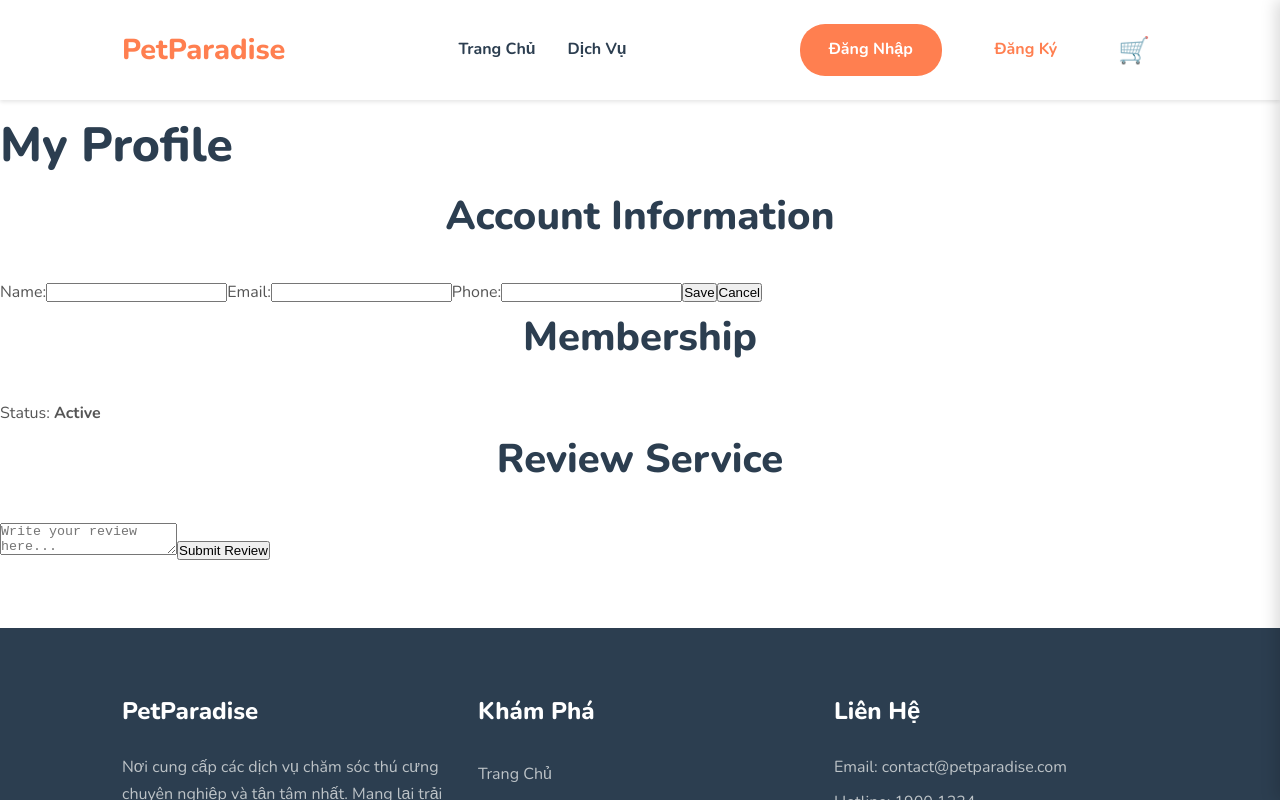
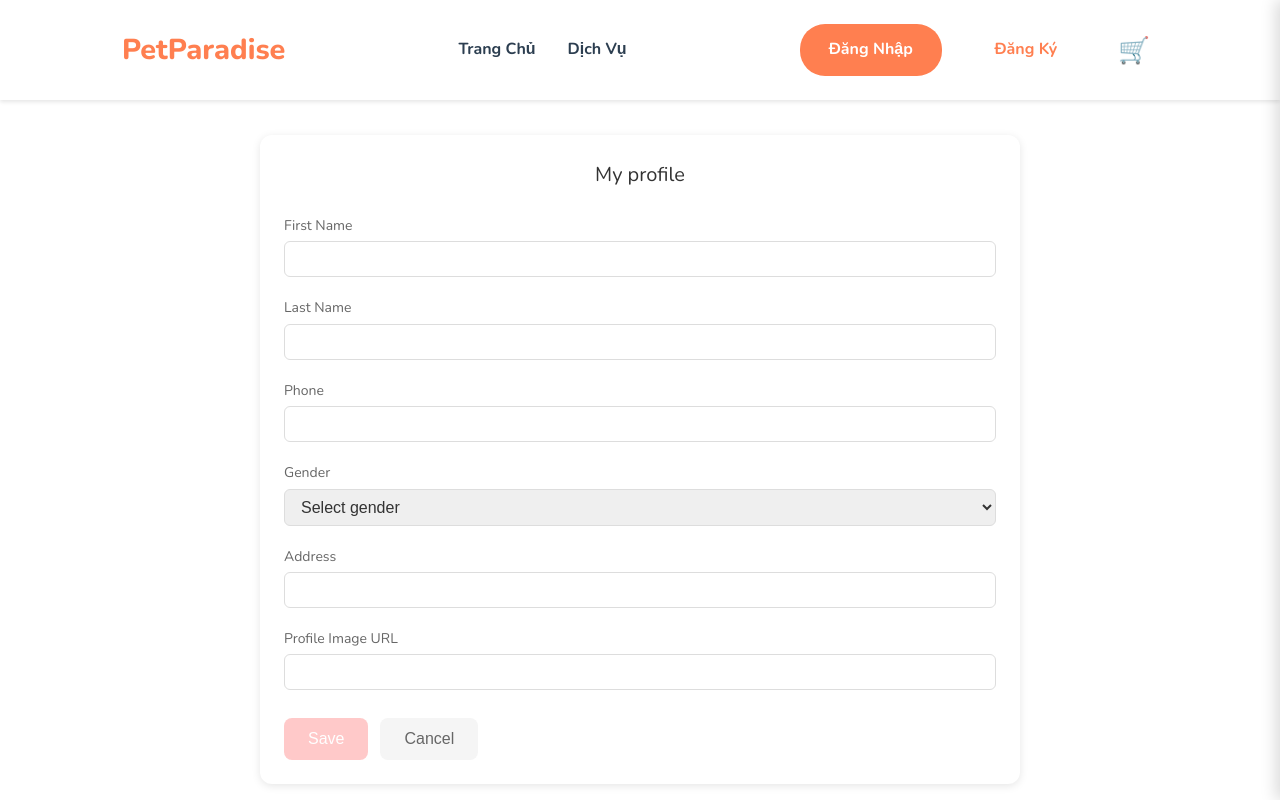
Before and after one commit to light0504/SWD392FE, a React (Create React App) app: page /profile in a window 1280 px wide. Both pictures are taken after a click on the button "Edit". Shown: the top 800 px of the page. Built offline with nearby package versions, Linux system fonts and the light colour scheme.

Commit message:
Profilepage
push

```diff
--- a/src/pages/public/ProfilePage.css
+++ b/src/pages/public/ProfilePage.css
@@ -1,66 +1,156 @@
 /* Profile Page Styles */
 
 .profile-container {
-  max-width: 400px;
+  max-width: 800px;
   margin: 40px auto;
-  background: #fff;
-  border-radius: 16px;
-  box-shadow: 0 4px 24px rgba(0,0,0,0.08);
-  padding: 32px 24px;
-  text-align: center;
+  padding: 20px;
 }
 
-.profile-avatar {
-  width: 110px;
-  height: 110px;
-  border-radius: 50%;
-  object-fit: cover;
-  margin-bottom: 18px;
-  border: 4px solid #e0e0e0;
+.profile-card {
+  background: white;
+  border-radius: 12px;
+  padding: 24px;
+  box-shadow: 0 2px 8px rgba(0, 0, 0, 0.1);
 }
 
-.profile-name {
-  font-size: 1.6rem;
-  font-weight: 600;
-  color: #222;
-  margin-bottom: 6px;
+.profile-card h2 {
+  font-size: 20px;
+  font-weight: 500;
+  color: #333;
+  margin-bottom: 24px;
 }
 
-.profile-email {
-  font-size: 1rem;
-  color: #666;
-  margin-bottom: 18px;
+.profile-info {
+  display: flex;
+  flex-direction: column;
+  gap: 20px;
 }
 
-.profile-info-list {
-  list-style: none;
-  padding: 0;
-  margin: 0 0 18px 0;
+.profile-field {
+  display: flex;
+  flex-direction: column;
+  gap: 4px;
 }
 
-.profile-info-list li {
-  font-size: 1rem;
-  color: #444;
-  margin-bottom: 8px;
+.profile-field label {
+  font-size: 14px;
+  color: #666;
 }
 
-.profile-actions {
-  display: flex;
-  justify-content: center;
-  gap: 12px;
+.profile-field p {
+  font-size: 16px;
+  color: #333;
+  margin: 0;
 }
 
-.profile-actions button {
-  padding: 8px 20px;
+.profile-form {
+  display: flex;
+  flex-direction: column;
+  gap: 20px;
+}
+
+.profile-field input,
+.profile-field select {
+  padding: 8px 12px;
+  border: 1px solid #ddd;
+  border-radius: 6px;
+  font-size: 16px;
+  color: #333;
+  width: 100%;
+}
+
+.profile-field input:focus,
+.profile-field select:focus {
+  outline: none;
+  border-color: #FF6B6B;
+  box-shadow: 0 0 0 2px rgba(255, 107, 107, 0.1);
+}
+
+.form-buttons {
+  display: flex;
+  gap: 12px;
+  margin-top: 8px;
+}
+
+.edit-button,
+.save-button {
+  background: #FF6B6B;
+  color: white;
   border: none;
-  border-radius: 6px;
-  background: #1976d2;
-  color: #fff;
+  border-radius: 8px;
+  padding: 12px 24px;
+  font-size: 16px;
   font-weight: 500;
   cursor: pointer;
-  transition: background 0.2s;
+  transition: background-color 0.2s;
 }
 
-.profile-actions button:hover {
-  background: #125ea2;
+.cancel-button {
+  background: #f5f5f5;
+  color: #666;
+  border: none;
+  border-radius: 8px;
+  padding: 12px 24px;
+  font-size: 16px;
+  font-weight: 500;
+  cursor: pointer;
+  transition: background-color 0.2s;
 }
+
+.edit-button:hover,
+.save-button:hover {
+  background: #FF5252;
+}
+
+.cancel-button:hover {
+  background: #e5e5e5;
+}
+
+.save-button:disabled {
+  background: #ffb3b3;
+  cursor: not-allowed;
+  opacity: 0.7;
+}
+
+.save-button:disabled:hover {
+  background: #ffb3b3;
+}
+
+.error-message,
+.success-message {
+  padding: 12px;
+  border-radius: 6px;
+  margin-bottom: 16px;
+  font-size: 14px;
+}
+
+.error-message {
+  background-color: #ffebee;
+  color: #c62828;
+  border: 1px solid #ffcdd2;
+}
+
+.success-message {
+  background-color: #e8f5e9;
+  color: #2e7d32;
+  border: 1px solid #c8e6c9;
+}
+
+.profile-status {
+  display: flex;
+  align-items: center;
+  gap: 8px;
+  margin-top: 8px;
+}
+
+.status-dot {
+  width: 8px;
+  height: 8px;
+  background-color: #4CAF50;
+  border-radius: 50%;
+}
+
+.profile-status span:last-child {
+  font-size: 14px;
+  color: #666;
+}
--- a/src/pages/public/ProfilePage.js
+++ b/src/pages/public/ProfilePage.js
@@ -1,121 +1,206 @@
 import React, { useState, useEffect } from 'react';
 import './ProfilePage.css';
 import { useAuth } from '../../hooks/useAuth';
+import { updateUserProfile } from '../../api/authAPI';
 
 export default function ProfilePage() {
-  const { user } = useAuth();
-  // Profile state
-  const [profile, setProfile] = useState({
-    name: '',
-    email: '',
-    phone: '',
+  const { user, setUser } = useAuth();
+  const [isEditing, setIsEditing] = useState(false);
+  const [formData, setFormData] = useState({
+    firstName: '',
+    lastName: '',
+    phoneNumber: '',
+    gender: '',
+    address: '',
+    imgURL: ''
   });
-
-  const [editing, setEditing] = useState(false);
-  const [membershipStatus, setMembershipStatus] = useState('None');
-  const [review, setReview] = useState('');
-  const [message, setMessage] = useState('');
+  const [changedFields, setChangedFields] = useState({});
+  const [error, setError] = useState('');
+  const [success, setSuccess] = useState('');
 
   useEffect(() => {
     if (user) {
-      setProfile({
-        name: user.firstName || user.lastName || '',
-        email: user.email || '',
-        phone: user.phoneNumber || '',
+      setFormData({
+        firstName: user.firstName || '',
+        lastName: user.lastName || '',
+        phoneNumber: user.phoneNumber || '',
+        gender: user.gender || '',
+        address: user.address || '',
+        imgURL: user.imgURL || ''
       });
-      // If user has order history, set it here. Example:
-      // setOrderHistory(user.orders || []); // This line is removed
-    } else {
-      // setOrderHistory([]); // This line is removed
     }
-    // Fetch membership status (placeholder)
-    setMembershipStatus('Active');
   }, [user]);
 
-  const handleProfileChange = (e) => {
+  const handleChange = (e) => {
     const { name, value } = e.target;
-    setProfile((prev) => ({ ...prev, [name]: value }));
+    setFormData(prev => ({
+      ...prev,
+      [name]: value
+    }));
+
+    // Only track field if it's different from original value
+    if (value !== user[name]) {
+      setChangedFields(prev => ({
+        ...prev,
+        [name]: value
+      }));
+    } else {
+      // Remove field if it's back to original value
+      setChangedFields(prev => {
+        const newFields = { ...prev };
+        delete newFields[name];
+        return newFields;
+      });
+    }
   };
 
-  const handleProfileSave = (e) => {
+  const handleSubmit = async (e) => {
     e.preventDefault();
-    // Placeholder for API call to update profile
-    setEditing(false);
-    setMessage('Profile updated successfully!');
-    setTimeout(() => setMessage(''), 2000);
+    setError('');
+    setSuccess('');
+
+    // Only proceed if there are changes
+    if (Object.keys(changedFields).length === 0) {
+      setIsEditing(false);
+      return;
+    }
+
+    try {
+      const response = await updateUserProfile(changedFields);
+      if (response) {
+        setUser({ ...user, ...changedFields });
+        setSuccess('Profile updated successfully!');
+        setIsEditing(false);
+        setChangedFields({}); // Reset changed fields
+      }
+    } catch (err) {
+      setError('Failed to update profile. Please try again.');
+      console.error('Update error:', err);
+    }
   };
 
-  const handleBuyMembership = () => {
-    // Placeholder for API call
-    setMembershipStatus('Active');
-    setMessage('Membership purchased!');
-    setTimeout(() => setMessage(''), 2000);
-  };
-
-  const handleReviewSubmit = (e) => {
-    e.preventDefault();
-    // Placeholder for API call
-    setReview('');
-    setMessage('Thank you for your review!');
-    setTimeout(() => setMessage(''), 2000);
+  const handleCancel = () => {
+    setFormData({
+      firstName: user?.firstName || '',
+      lastName: user?.lastName || '',
+      phoneNumber: user?.phoneNumber || '',
+      gender: user?.gender || '',
+      address: user?.address || '',
+      imgURL: user?.imgURL || ''
+    });
+    setChangedFields({});
+    setIsEditing(false);
+    setError('');
   };
 
   return (
-    <div className="profile-page">
-      <h1 style={{ marginTop: '32px' }}>My Profile</h1>
-      {message && <div className="profile-message">{message}</div>}
-      {/* Profile Info Section */}
-      <section className="profile-section">
-        <h2>Account Information</h2>
-        {editing ? (
-          <form onSubmit={handleProfileSave} className="profile-form">
-            <label>
-              Name:
-              <input name="name" value={profile.name} onChange={handleProfileChange} required />
-            </label>
-            <label>
-              Email:
-              <input name="email" value={profile.email} onChange={handleProfileChange} required type="email" />
-            </label>
-            <label>
-              Phone:
-              <input name="phone" value={profile.phoneNumber} onChange={handleProfileChange} required />
-            </label>
-            <button type="submit">Save</button>
-            <button type="button" onClick={() => setEditing(false)}>Cancel</button>
+    <div className="profile-container">
+      <div className="profile-card">
+        <h2>My profile</h2>
+        {error && <div className="error-message">{error}</div>}
+        {success && <div className="success-message">{success}</div>}
+
+        {isEditing ? (
+          <form onSubmit={handleSubmit} className="profile-form">
+            <div className="profile-field">
+              <label>First Name</label>
+              <input
+                type="text"
+                name="firstName"
+                value={formData.firstName}
+                onChange={handleChange}
+              />
+            </div>
+            <div className="profile-field">
+              <label>Last Name</label>
+              <input
+                type="text"
+                name="lastName"
+                value={formData.lastName}
+                onChange={handleChange}
+              />
+            </div>
+            <div className="profile-field">
+              <label>Phone</label>
+              <input
+                type="tel"
+                name="phoneNumber"
+                value={formData.phoneNumber}
+                onChange={handleChange}
+              />
+            </div>
+            <div className="profile-field">
+              <label>Gender</label>
+              <select
+                name="gender"
+                value={formData.gender}
+                onChange={handleChange}
+              >
+                <option value="">Select gender</option>
+                <option value="male">Male</option>
+                <option value="female">Female</option>
+                <option value="other">Other</option>
+              </select>
+            </div>
+            <div className="profile-field">
+              <label>Address</label>
+              <input
+                type="text"
+                name="address"
+                value={formData.address}
+                onChange={handleChange}
+              />
+            </div>
+            <div className="profile-field">
+              <label>Profile Image URL</label>
+              <input
+                type="url"
+                name="imgURL"
+                value={formData.imgURL}
+                onChange={handleChange}
+              />
+            </div>
+            <div className="form-buttons">
+              <button
+                type="submit"
+                className="save-button"
+                disabled={Object.keys(changedFields).length === 0}
+              >
+                Save
+              </button>
+              <button type="button" className="cancel-button" onClick={handleCancel}>
+                Cancel
+              </button>
+            </div>
           </form>
         ) : (
           <div className="profile-info">
-            <div><strong>Name:</strong> {profile.name}</div>
-            <div><strong>Email:</strong> {profile.email}</div>
-            <div><strong>Phone:</strong> {profile.phone}</div>
-            <button onClick={() => setEditing(true)}>Edit</button>
+            <div className="profile-field">
+              <label>Name</label>
+              <p>{user?.firstName} {user?.lastName}</p>
+            </div>
+            <div className="profile-field">
+              <label>Email</label>
+              <p>{user?.email}</p>
+            </div>
+            <div className="profile-field">
+              <label>Phone</label>
+              <p>{user?.phoneNumber || 'Not specified'}</p>
+            </div>
+            <div className="profile-field">
+              <label>Gender</label>
+              <p>{user?.gender || 'Not specified'}</p>
+            </div>
+            <div className="profile-field">
+              <label>Address</label>
+              <p>{user?.address || 'Not specified'}</p>
+            </div>
+            <button className="edit-button" onClick={() => setIsEditing(true)}>
+              Edit
+            </button>
           </div>
         )}
-      </section>
-
-      {/* Membership Section */}
-      <section className="profile-section">
-        <h2>Membership</h2>
-        <div>Status: <strong>{membershipStatus}</strong></div>
-        {membershipStatus !== 'Active' && (
-          <button onClick={handleBuyMembership}>Buy Membership</button>
-        )}
-      </section>
-
-      {/* Review Service Section */}
-      <section className="profile-section">
-        <h2>Review Service</h2>
-        <form onSubmit={handleReviewSubmit} className="review-form">
-          <textarea
-            value={review}
-            onChange={(e) => setReview(e.target.value)}
-            placeholder="Write your review here..."
-            required
-          />
-          <button type="submit">Submit Review</button>
-        </form>
-      </section>
+      </div>
     </div>
   );
 }
```
Also changed, not shown: src/api/authAPI.js (+23 -1 lines).
